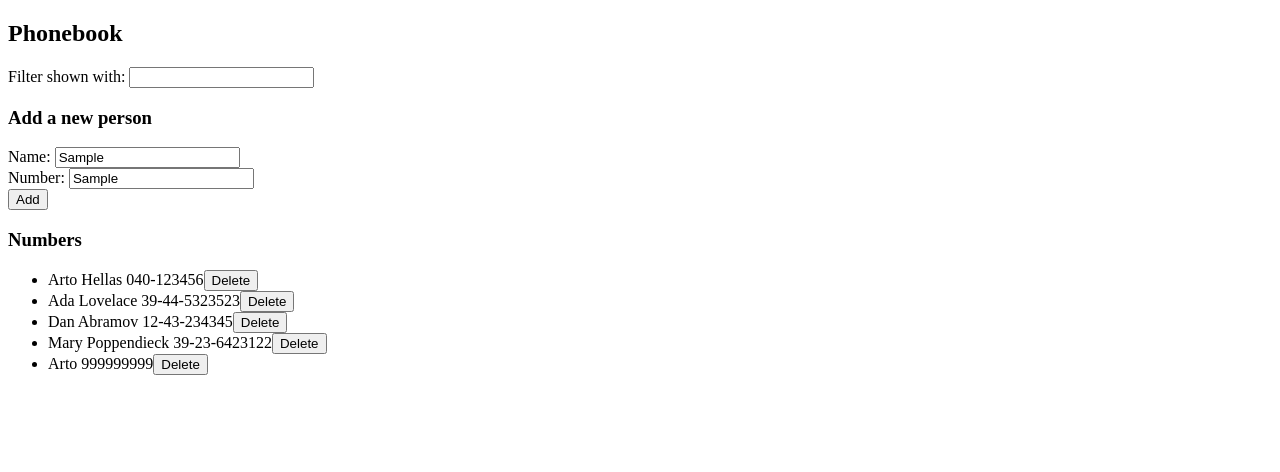
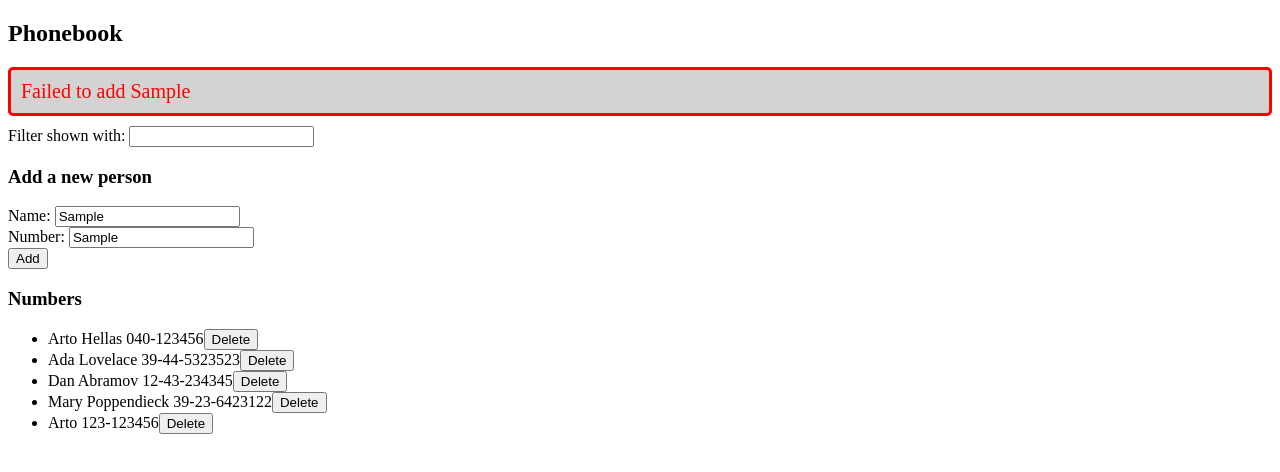
Before and after one commit to mina-fayazi/FullStackOpen, a React (Vite) app in the folder part2/phonebook/: page / in a window 1280 px wide. Both pictures are taken after typing "Sample", "Sample" into the empty fields and a click on the button "Add". Shown: the top 472 px of the page. Built offline with nearby package versions, Linux system fonts and the light colour scheme; no server answers; data requests are answered from the project's data file.

Commit message:
Add exercises 2.16 and 2.17 and update README

```diff
--- a/part2/phonebook/db.json
+++ b/part2/phonebook/db.json
@@ -23,7 +23,7 @@
     {
       "id": "2f17",
       "name": "Arto",
-      "number": "999999999"
+      "number": "123-123456"
     }
   ]
 }
--- a/part2/phonebook/src/App.jsx
+++ b/part2/phonebook/src/App.jsx
@@ -2,6 +2,7 @@ import { useState, useEffect } from 'react'
 import Filter from './components/Filter'
 import PersonForm from './components/PersonForm'
 import Persons from './components/Persons'
+import Notification from './components/Notification'
 import personService from './services/persons'
 
 const App = () => {
@@ -9,6 +10,7 @@ const App = () => {
   const [newName, setNewName] = useState('')
   const [newNumber, setNewNumber] = useState('')
   const [filter, setFilter] = useState('')
+  const [notification, setNotification] = useState({ message: null, type: '' })
 
   // Fetch initial persons data for the phonebook from the server
   useEffect(() => {
@@ -18,6 +20,14 @@ const App = () => {
         setPersons(initialPersons)
       })
   }, [])
+
+  // Display notification message
+  const showNotification = (message, type = 'success') => {
+    setNotification({ message, type })
+    setTimeout(() => {
+      setNotification({ message: null, type: '' })
+    }, 5000)
+  }
 
   // Handle form submission
   const addPerson = (event) => {
@@ -35,9 +45,10 @@ const App = () => {
             setPersons(persons.map(person => person.id !== existingPerson.id ? person : returnedPerson))
             setNewName('')
             setNewNumber('')
+			showNotification(`Updated ${newName}'s number`, 'success')
           })
           .catch(error => {
-            alert(`The contact ${newName} was already deleted from the server`)
+            showNotification(`The contact ${newName} was already deleted from the server`, 'error')
             setPersons(persons.filter(person => person.id !== existingPerson.id))
           })
       }
@@ -49,6 +60,10 @@ const App = () => {
           setPersons(persons.concat(returnedPerson))
           setNewName('')
           setNewNumber('')
+		  showNotification(`Added ${newName}`, 'success')
+        })
+		.catch(error => {
+          showNotification(`Failed to add ${newName}`, 'error')
         })
     }
   }
@@ -60,9 +75,10 @@ const App = () => {
         .remove(id)
         .then(() => {
           setPersons(persons.filter(person => person.id !== id))
+		  showNotification(`Deleted ${name}`, 'success')
         })
         .catch(error => {
-          alert(`The contact ${name} was already deleted from the server`)
+          showNotification(`The contact ${name} was already deleted from the server`, 'error')
           setPersons(persons.filter(person => person.id !== id))
         })
     }
@@ -85,6 +101,8 @@ const App = () => {
 
       <h2>Phonebook</h2>
 
+	  <Notification message={notification.message} type={notification.type} />
+
 	  <Filter filter={filter} onFilterChange={handleFilterChange} />
 
 	  <h3>Add a new person</h3>
--- /dev/null
+++ b/part2/phonebook/src/components/Notification.jsx
@@ -0,0 +1,23 @@
+const Notification = ({ message, type }) => {
+  if (!message) {
+    return null
+  }
+
+  const notificationStyle = {
+    color: type === 'error' ? 'red' : 'green',
+    background: 'lightgrey',
+    fontSize: 20,
+    borderStyle: 'solid',
+    borderRadius: 5,
+    padding: 10,
+    marginBottom: 10,
+  }
+
+  return (
+    <div style={notificationStyle}>
+      {message}
+    </div>
+  )
+}
+
+export default Notification
```
Also changed, not shown: 1 other file (tests, documents, lock files or other folders).
